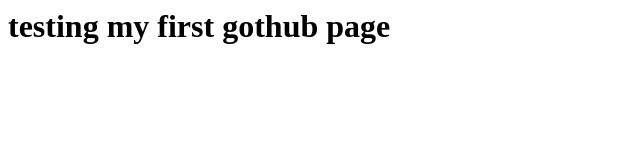
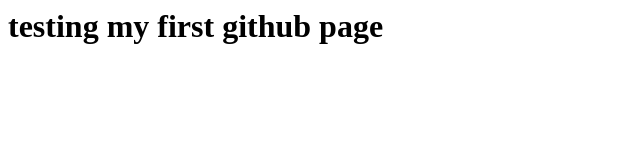
Before and after one commit to jhtoolbox/jhtoolbox.github.io, a plain HTML site: page index.html in a window 1280 px wide. Shown: the whole page, without its empty margins (0-640 px from the left). Drawn offline with Linux system fonts and the light colour scheme.

Commit message:
Update index.html

```diff
--- a/index.html
+++ b/index.html
@@ -1 +1 @@
-<h1>testing my first gothub page</h1>
+<h1>testing my first github page</h1>
```
